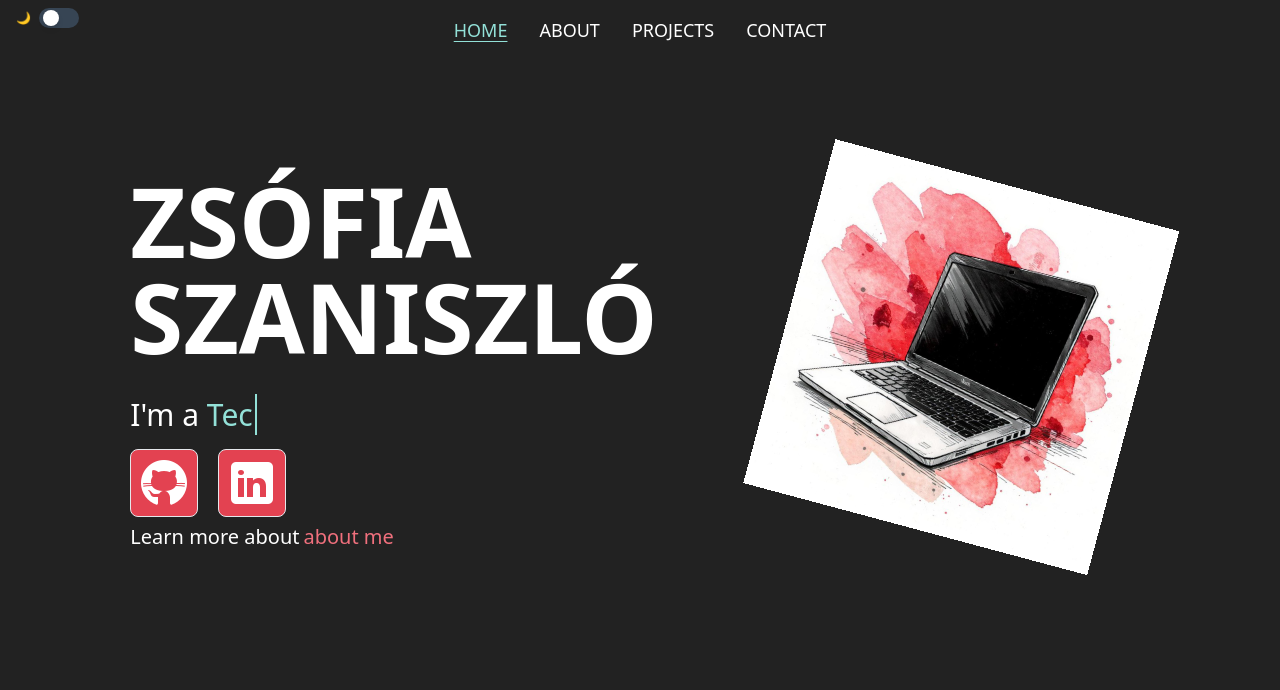
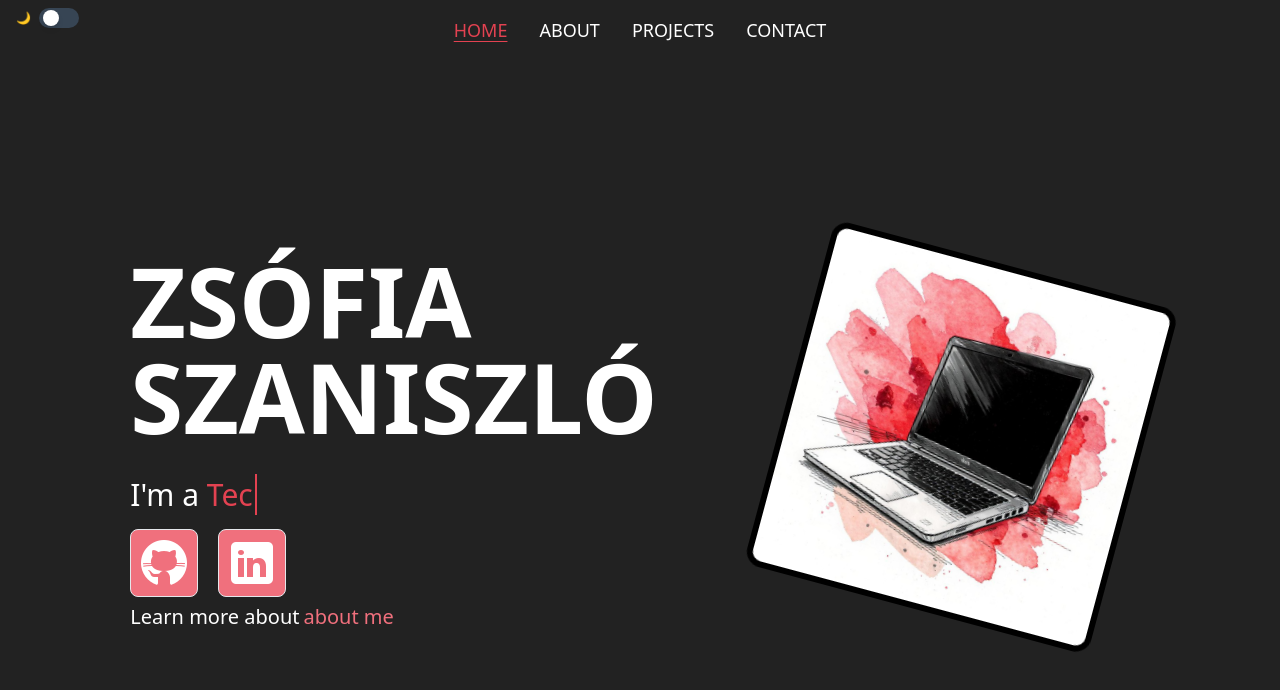
Before and after one commit to SophieH07/portfolio, a React (Vite) app: page / in a window 1280 px wide. Shown: the top 690 px of the page. Built offline with nearby package versions, Linux system fonts and the light colour scheme; what tailwindcss-animated would draw is missing.

Commit message:
remove blue from pallette

```diff
--- a/src/component/Home.jsx
+++ b/src/component/Home.jsx
@@ -39,7 +39,7 @@ const Home = () => {
   }, [typed, isTyping, roleIdx]);
 
   return (
-    <div className="section pt-20 md:pt-40" id="home">
+    <div className="section pt-20 md:pt-60" id="home">
       <div className="grid justify-center items-center">
         <div className="md:flex md:items-center md:gap-8">
           <div className="flex-1 min-w-0">
@@ -51,21 +51,21 @@ const Home = () => {
               I'm a{" "}
               <span
                 style={{
-                  borderRight: "2px solid #93e1d8",
+                  borderRight: "2px solid var(--primary)",
                   paddingRight: "2px",
-                  color: "#93e1d8",
+                  color: "var(--primary)",
                 }}
               >
                 {typed}
               </span>
             </div>
             <div className="inline-flex gap-5 ">
-              <div className="cursor-pointer p-2 bg-[#e34251] border rounded-lg">
+              <div className="cursor-pointer p-2 border rounded-lg secondary-bg-hover">
                 <a href="https://github.com/SophieH07" target="_blank">
                   <img src={github} />{" "}
                 </a>
               </div>
-              <div className="cursor-pointer p-2 bg-[#e34251] border rounded-lg">
+              <div className="cursor-pointer p-2 border rounded-lg secondary-bg-hover">
                 <a
                   href="https://www.linkedin.com/in/zsofiaszaniszlo/"
                   target="_blank"
@@ -77,10 +77,7 @@ const Home = () => {
             <br />
             <div className="inline-flex text-xl">
               <p className="pr-1">Learn more about </p>
-              <Link
-                to="/about"
-                className="hover:text-[#e34251]  text-[#f0707d]"
-              >
+              <Link to="/about" className="text-secondary">
                 about me
               </Link>
             </div>
--- a/src/index.css
+++ b/src/index.css
@@ -4,6 +4,42 @@
 
 #root {
     @apply h-screen w-screen;
+    --primary: #e34251;
+    --secondary: #f0707d;
+}
+
+.text-primary {
+    color: var(--primary);
+}
+.text-secondary {
+    color: var(--secondary);
+}
+
+.text-secondary-hover:hover {
+    color: var(--secondary);
+}
+
+.text-secondary:hover {
+    color: var(--primary);
+}
+
+.bg-primary {
+    background: var(--primary);
+}
+.bg-secondary {
+    background: var(--secondary);
+}
+.border-primary {
+    border-color: var(--primary);
+}
+.border-secondary {
+    border-color: var(--secondary);
+}
+.secondary-bg-hover {
+    background: var(--secondary);
+}
+.secondary-bg-hover:hover {
+    background: var(--primary);
 }
 
 body {
@@ -29,7 +65,7 @@ body.theme-light {
 h3 {
     font-size: x-large;
     text-transform: uppercase;
-    color: #e34251;
+    color: var(--primary);
 }
 
 /* FLOATING LAPTOP */
@@ -48,6 +84,16 @@ h3 {
     0% { transform: rotate(15deg) translateY(0px); }
     50% { transform: rotate(15deg) translateY(-20px); }
     100% { transform: rotate(15deg) translateY(0px); }
+}
+
+body.theme-dark .floating-laptop {
+    border: 6px solid #000;
+    border-radius: 16px;
+}
+
+body.theme-light .floating-laptop {
+    border: 6px solid #fff;
+    border-radius: 16px;
 }
 
 .laptop-container {
--- a/src/layout/Header.jsx
+++ b/src/layout/Header.jsx
@@ -87,13 +87,13 @@ const Header = () => {
         {links.map(({ id, link, label }) => (
           <li
             key={id}
-            className="block text-center p-2 lg:p-4 font-medium text-lg cursor-pointer hover:text-[#93e1d8] duration-200"
+            className="block text-center p-2 lg:p-4 font-medium text-lg cursor-pointer text-secondary-hover duration-200"
           >
             <NavLink
               to={link}
               onClick={() => setIsOpen(false)}
               className={({ isActive }) =>
-                isActive ? "underline underline-offset-4 text-[#93e1d8]" : ""
+                isActive ? "underline underline-offset-4 text-primary" : ""
               }
               end={link === "/"}
             >
```
